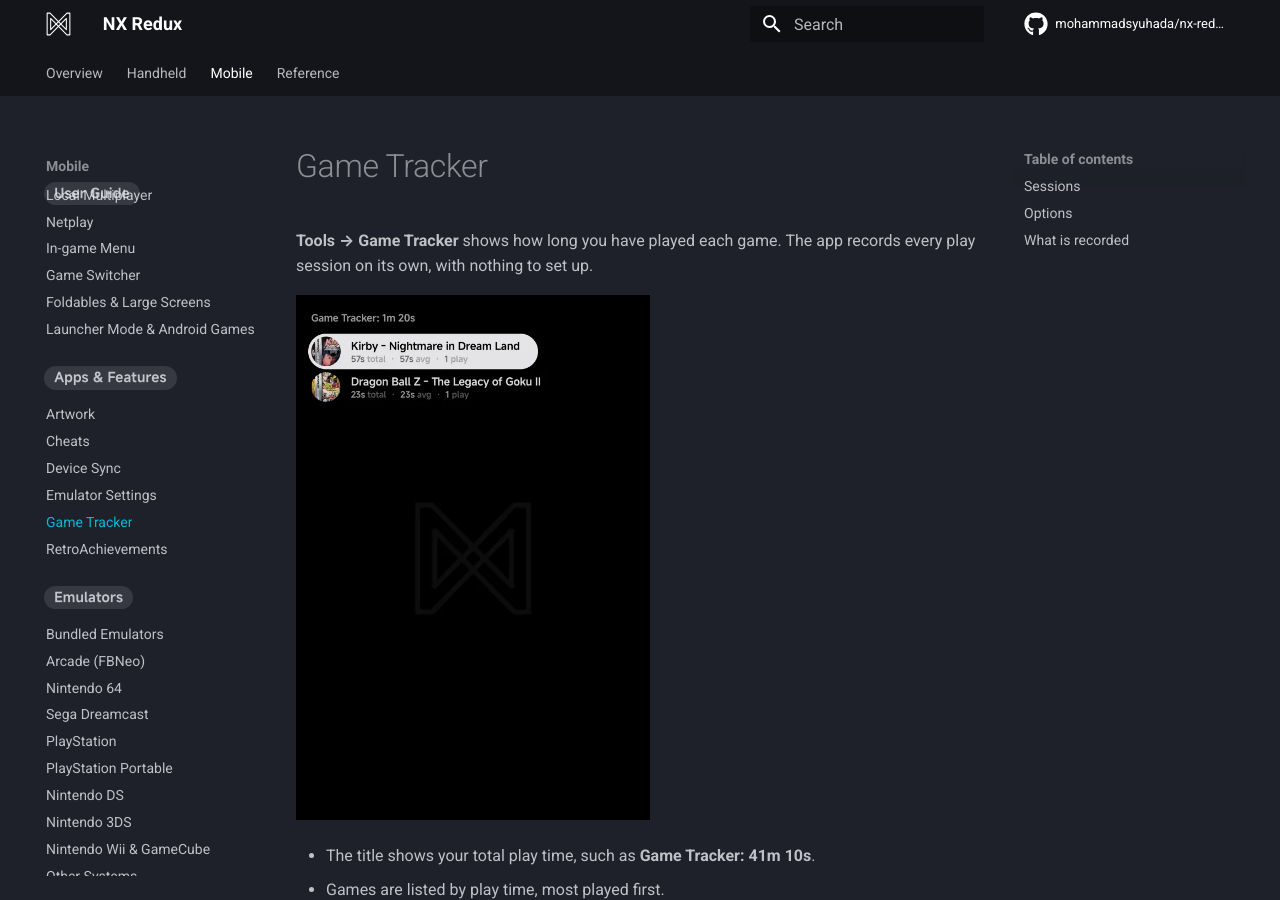
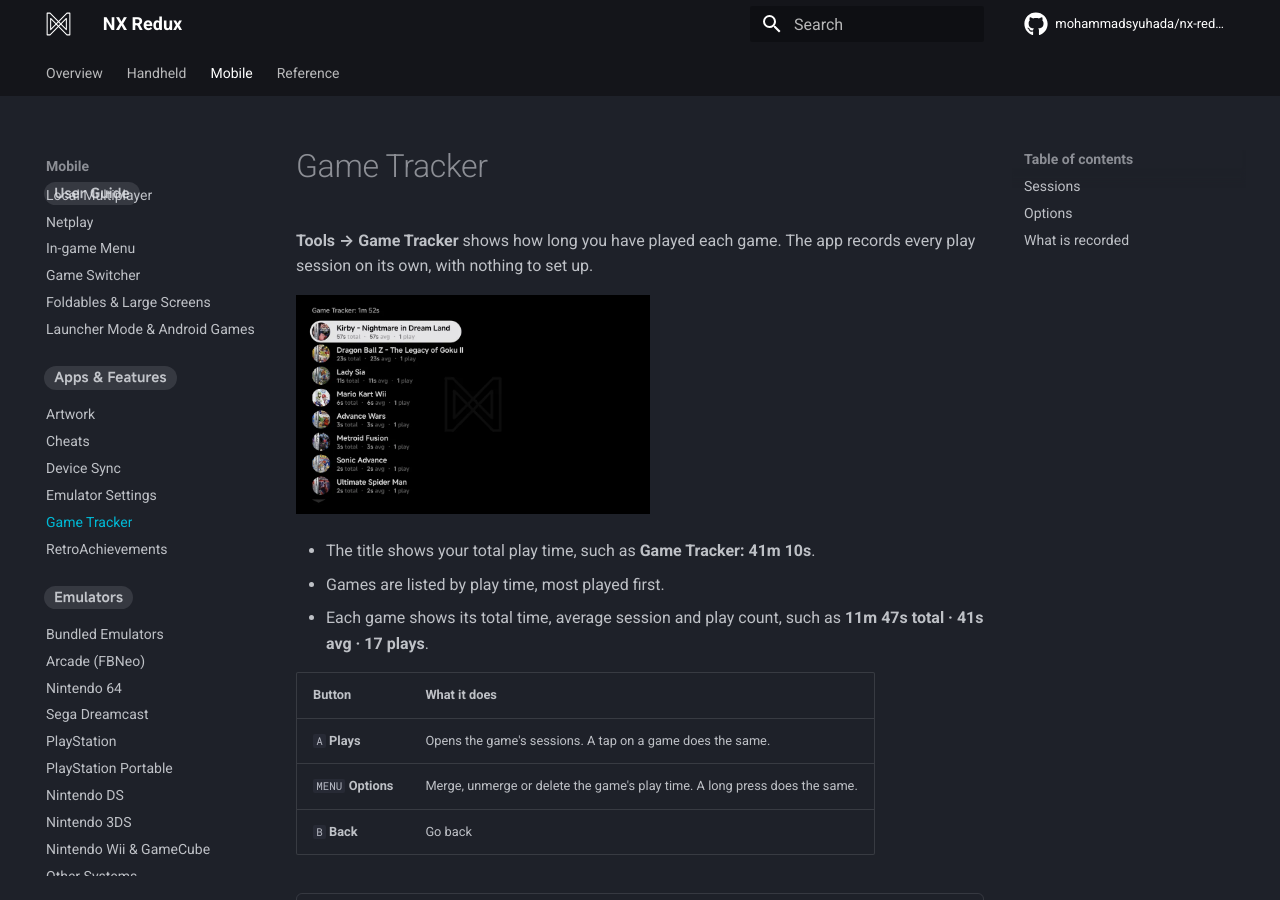
Before and after one commit to mohammadsyuhada/nx-redux-docs, an MkDocs documentation site: the page built from docs/mobile/game-tracker.md, in a window 1280 px wide and 900 px high. Built offline with MkDocs 1.6.1 and Material for MkDocs 9.7.7, drawn with Linux system fonts in a browser that asks for light colours; comment, search, counter and statistics services are not loaded.

Commit message:
docs(mobile): Game Tracker list from the Fold, in landscape

```diff
--- a/docs/mobile/game-tracker.md
+++ b/docs/mobile/game-tracker.md
@@ -3,7 +3,7 @@
 **Tools → Game Tracker** shows how long you have played each game. The app
 records every play session on its own, with nothing to set up.
 
-![Game Tracker: 1m 20s in the title, then Kirby - Nightmare in Dream Land and Dragon Ball Z - The Legacy of Goku II, each with its total, average session and play count](../assets/screenshots/mobile/game-tracker.webp)
+![Game Tracker: 1m 52s in the title, then each game with its box art, total, average session and play count, from Kirby - Nightmare in Dream Land down](../assets/screenshots/mobile/game-tracker.webp)
 
 - The title shows your total play time, such as **Game Tracker: 41m 10s**.
 - Games are listed by play time, most played first.
```
Also changed, not shown: docs/assets/screenshots/mobile/game-tracker.webp.
